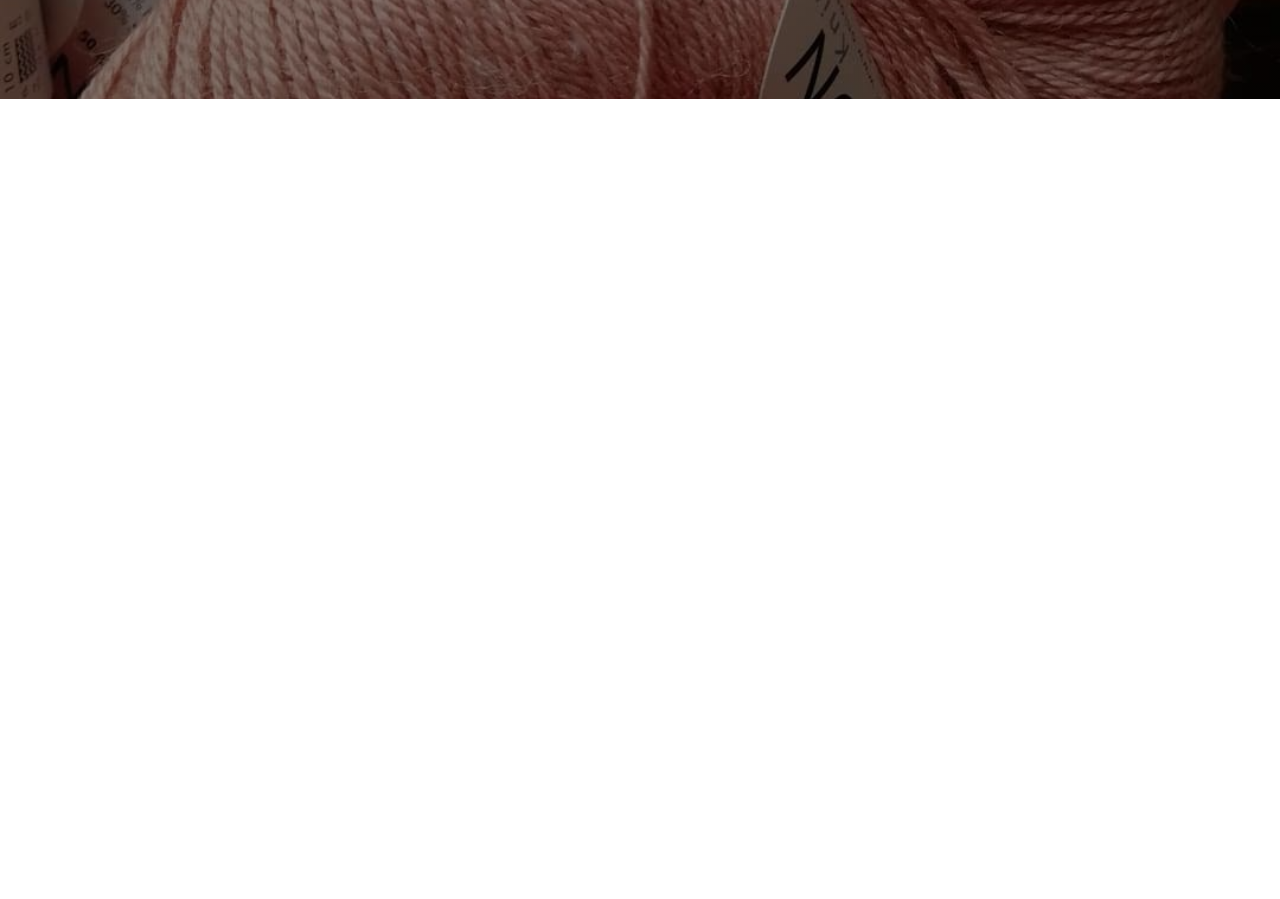
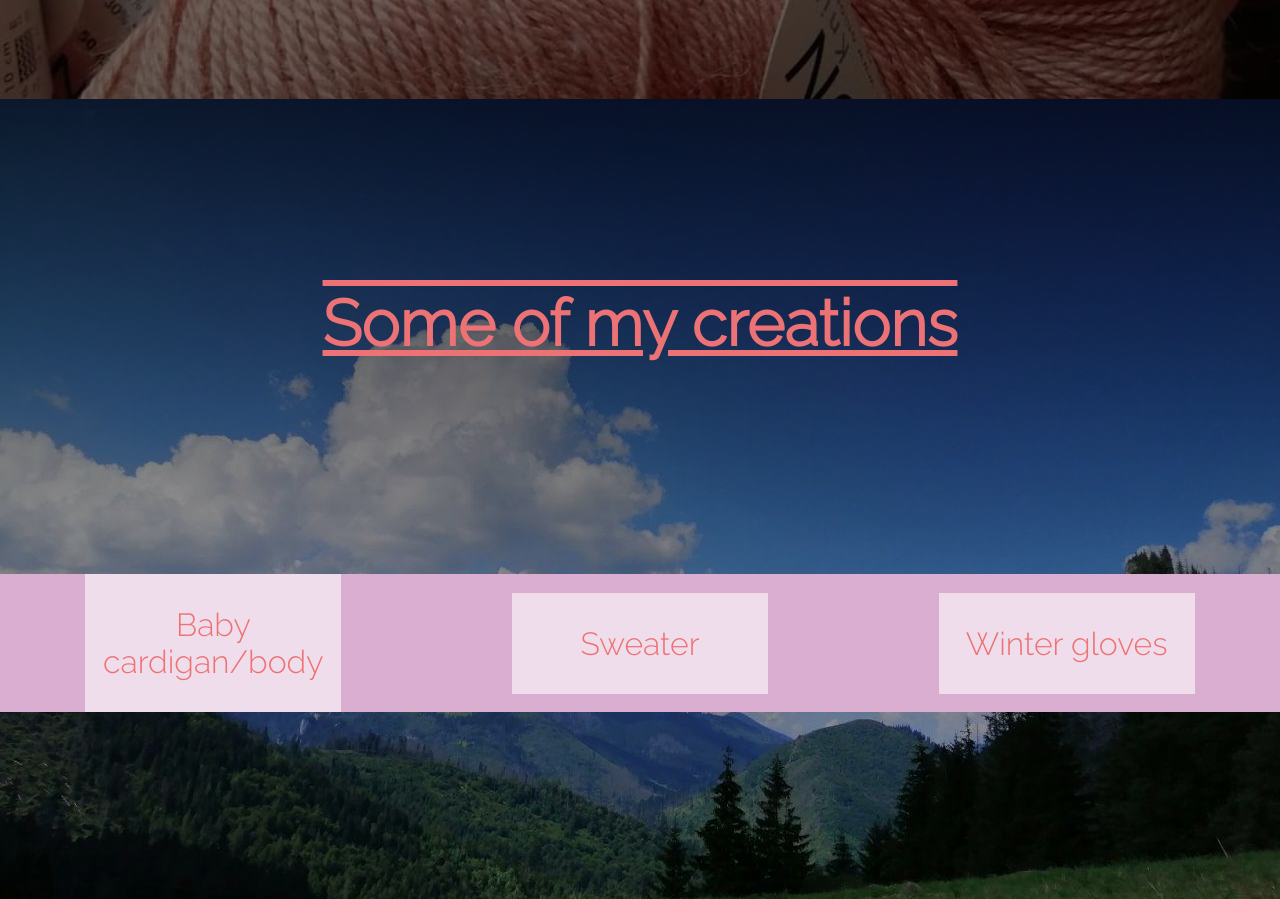
Before and after one commit to RMdS-GitHub/portfolio_fcc, a plain HTML site: page index.html in a window 1280 px wide. Shown: the part 701-1600 px from the top of the page. Before the commit the page ends 800 px from the top, so only its background shows below. Drawn offline with nearby package versions, Linux system fonts and the light colour scheme.

Commit message:
Design choices, creations flexbox.

```diff
--- a/index.html
+++ b/index.html
@@ -50,12 +50,17 @@
                 position: fixed;
                 z-index: 100;
                 background-color:#f0ddeb;
+                /*No gap if scrolling down.*/
+                top: 0;
+                left: 0;
                 width: 100%;
                 border-bottom: 10px solid #d9aed0;
             }
             .nav li {
                 list-style: none;
                 padding: 20px 20px 20px 20px;
+                /*Items displayed horizontally.*/
+                display: inline;
             }
             .nav a {
                 color:#ed7275;
@@ -68,40 +73,104 @@
             }
             /*WELCOME*/
             #welcome-section {
-                background-image: linear-gradient(rgba(0, 0, 0, 0.5), rgba(0, 0, 0, 0.5)), url("images/welcome.jpg");
+                background-image: linear-gradient(rgba(0, 0, 0, 0.4), rgba(0, 0, 0, 0.6)), url("images/welcome.jpg");
                 width:100%;
+                /*100% of the viewport.*/
                 height: 100vh;
                 background-position: center;
                 background-repeat: no-repeat;
                 background-size: cover;
-                position: absolute;
-                z-index: 0;
+                /*Be careful with position absolute other sections will be messed up.*/
+                display: flex;
+                flex-direction: column;
+                justify-content: center;
+                align-items: center;
             }
             #welcome-section h1 {
                 font-family: 'Open Sans', sans-serif;
-                color:    #f6b6b3;
+                color:     #f6b6b3;
                 font-size: 6em;
-                position: relative;
-                top: 40%;
-                text-align: center;
-                text-shadow: 4px 6px #ed7275;
+                text-shadow: 4px 4px #ed7275;
+                text-decoration: underline;
 
             }
             #welcome-section p {
                 font-family: 'Raleway', sans-serif;
                 color:  #ed7275;
                 font-size: 4em;
-                position: relative;
-                text-align: center;
-                top: 40%;
+                margin-top: 0px;
+                text-decoration: underline overline;
             }
             /*PROJECTS*/
             #projects {
-                background-color:#f0ddeb;
+                display: flex;
+                background-image: linear-gradient(rgba(0, 0, 0, 0.8), rgba(0, 0, 0, 0.1)), url("images/zako.jpg");
+                width: 100%;
+                height: 100vh;
+                background-position: center;
+                background-repeat: no-repeat;
+                background-size: cover;
+                flex-direction: column;
+                justify-content: center;
+                align-items: center;
+            }
+            #projects h2 {
+                font-size: 4em;
+                font-family: 'Raleway', sans-serif;
+                color:    #ed7275;
+                text-decoration: underline overline;
+                margin-top: 0vh;
+            }
+            /*Flex box inside projects to showcase.*/
+            /*The container itself.*/
+            .container {
+                margin-top: 20vh;
+                display: flex;
+                flex-direction: row;
+                flex-wrap: nowrap;
+                justify-content: space-around;
+                align-items: center;
+                width: 100%;
+                background-color: #d9aed0;
+            }
+            /*Each item inside container.*/
+            .item1 {
+                background-color: #f0ddeb;
+                width: 20%;
+            }
+            .item2 {
+                background-color: #f0ddeb;
+                width: 20%;
+            }
+            .item3 {
+                background-color: #f0ddeb;
+                width: 20%;
+            }
+
+            .item1 p {
+                text-align: center;
+                font-family: 'Raleway', sans-serif;
+                color:    #ed7275;
+                font-size: 2em;
+            }
+
+            .item2 p {
+                text-align: center;
+                font-family: 'Raleway', sans-serif;
+                color:    #ed7275;
+                font-size: 2em;
+            }
+
+            .item3 p {
+                text-align: center;
+                font-family: 'Raleway', sans-serif;
+                color:    #ed7275;
+                font-family: 'Raleway', sans-serif;
+                font-size: 2em;
             }
             /*LINKS*/
             #links {
-                background-color:#9ecf89;
+                background-color:    #6abc6f;
             }
         </style>
     </head>
@@ -109,12 +178,12 @@
     <body>
         <!--The navbar-->
         <navbar id="navbar" class="nav">
-            <ul class="nav-list"></ul>
+            <ul>
                 <li>
                     <a href="#welcome-section">About</a>
                 </li>
                 <li>
-                    <a href="#projects">Projects</a>
+                    <a href="#projects">Creations</a>
                 </li>
                 <li>
                     <a href="#links">Follow me</a>
@@ -130,7 +199,18 @@
 
         <!--Projects Section-->
         <section id="projects">
-
+            <h2>Some of my creations</h2>
+            <div class="container">
+                <div class="item1">
+                    <p>Baby cardigan/body</p>
+                </div>
+                <div class="item2">
+                    <p>Sweater</p>
+                </div>
+                <div class="item3">
+                    <p>Winter gloves</p>
+                </div>
+            </div>
         </section>
 
         <!--Links Section-->
```
Also changed, not shown: images/island.jpg (added), images/island2.jpg (added), images/zako.jpg (added), 1 other file.
